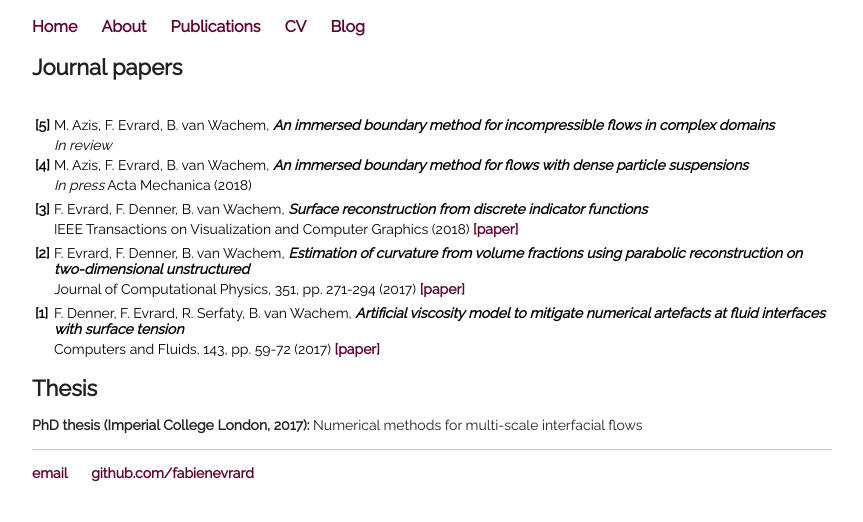
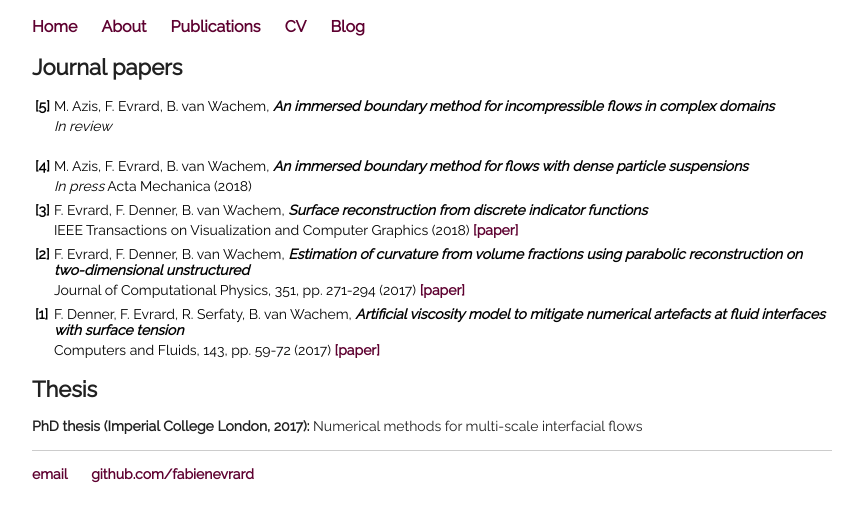
Before and after one commit to fabienevrard/fabienevrard.github.io, a Jekyll site: the page built from publications/index.html, in a window 1280 px wide. Shown: the top 522 px of the page, without its empty margins (208-1071 px from the left). Built offline with Jekyll 4.4.1, drawn with Linux system fonts in a browser that asks for light colours.

Commit message:
Update index.html

```diff
--- a/publications/index.html
+++ b/publications/index.html
@@ -13,7 +13,8 @@ title: Publications
 		 <tr>
 			 <td></td>
 			 <td><i>In review</i></td>
-		 </tr><br>
+		 </tr>
+		 <tr><td><br></td><td><br></td></tr>
 		 <tr>
 			 <td><b>[4]</b></td>
 			 <td>M. Azis, F. Evrard, B. van Wachem, <i><b>An immersed boundary method for flows with dense particle suspensions</b></i></td>
```
